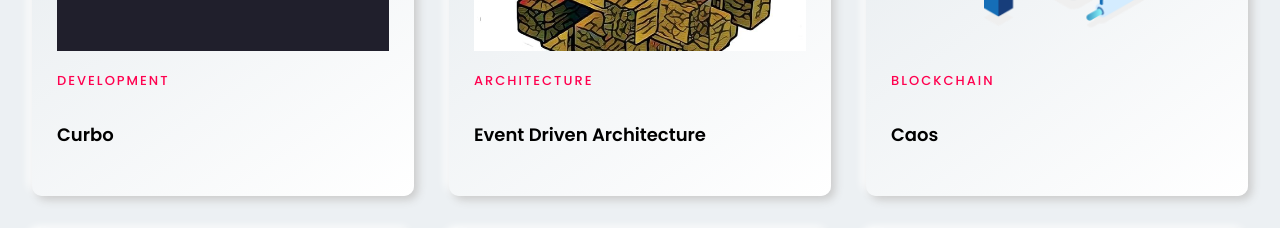
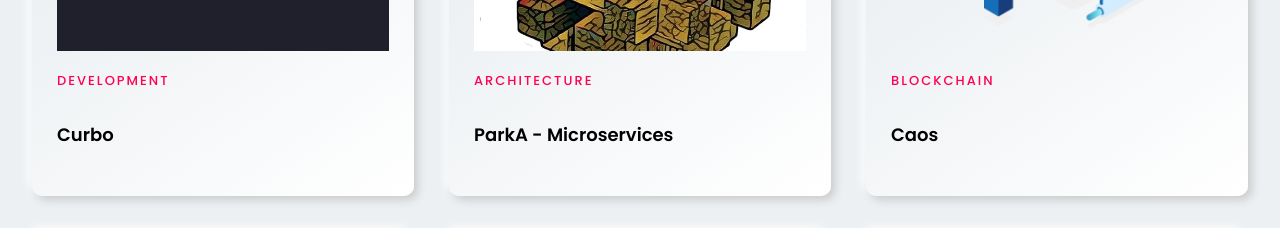
Before and after one commit to bujosa/libertas, a React (Create React App) app: page / in a window 1280 px wide. Shown: the part 3480-3708 px from the top of the page. Built offline with nearby package versions, Linux system fonts and the light colour scheme; no server answers.

Commit message:
fix: rename event driven architecture to ParkA Microservices

```diff
--- a/src/component/Portfolio/PortfolioData.js
+++ b/src/component/Portfolio/PortfolioData.js
@@ -26,7 +26,7 @@ const Portfolio_data = [
   {
     id: 2,
     category: 'ARCHITECTURE',
-    title: 'Event Driven Architecture',
+    title: 'ParkA - Microservices',
     description: `ParkA Architecture is based on microservices using distributed systems and event-driven architecture (version 2020).
        I also build another event driven architecture using pubsub and cloud functions for the backend of Curbo (version 2023) but I can't show it because it is private.`,
     image: ParkAArchitecture,
```
